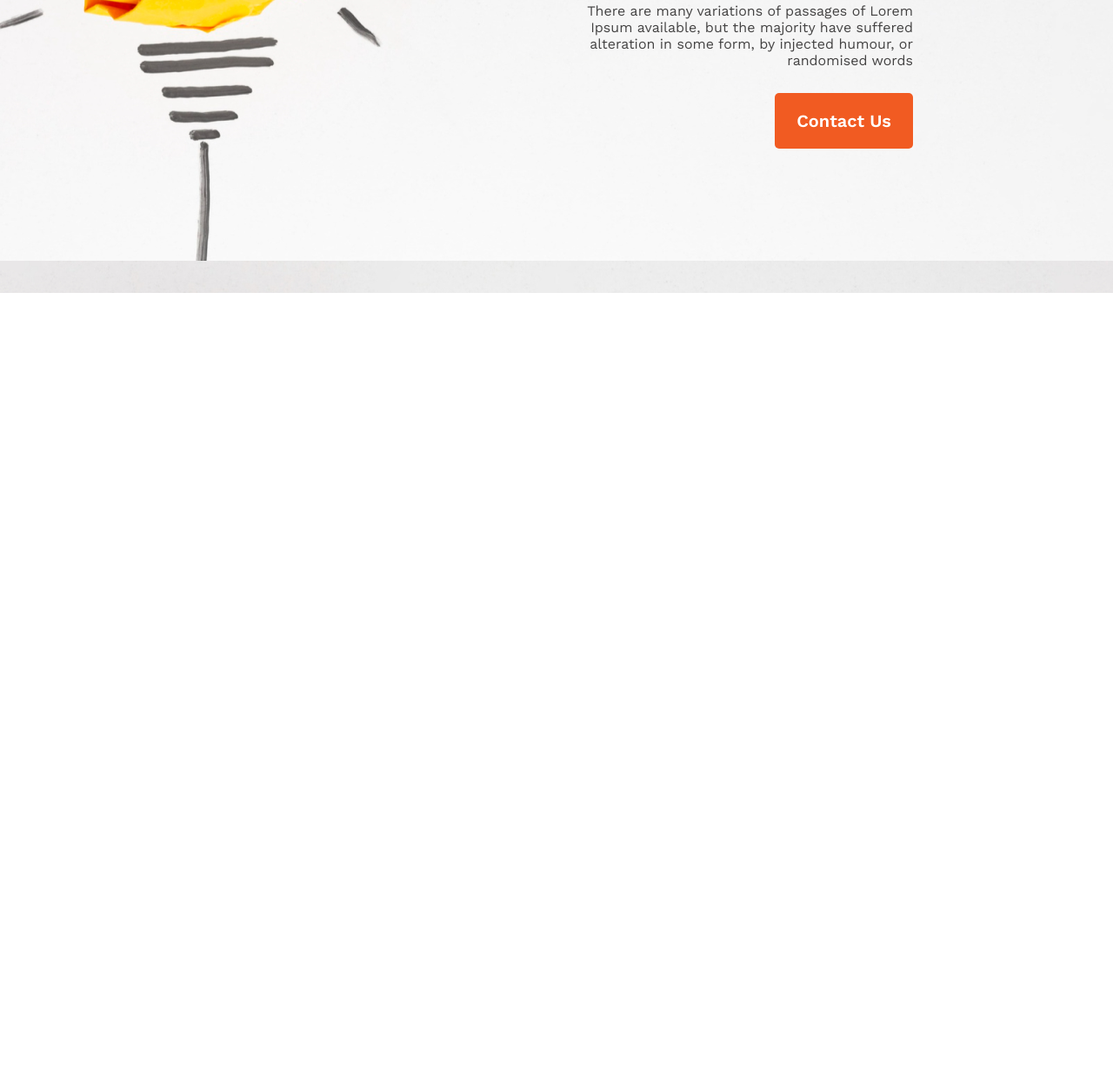
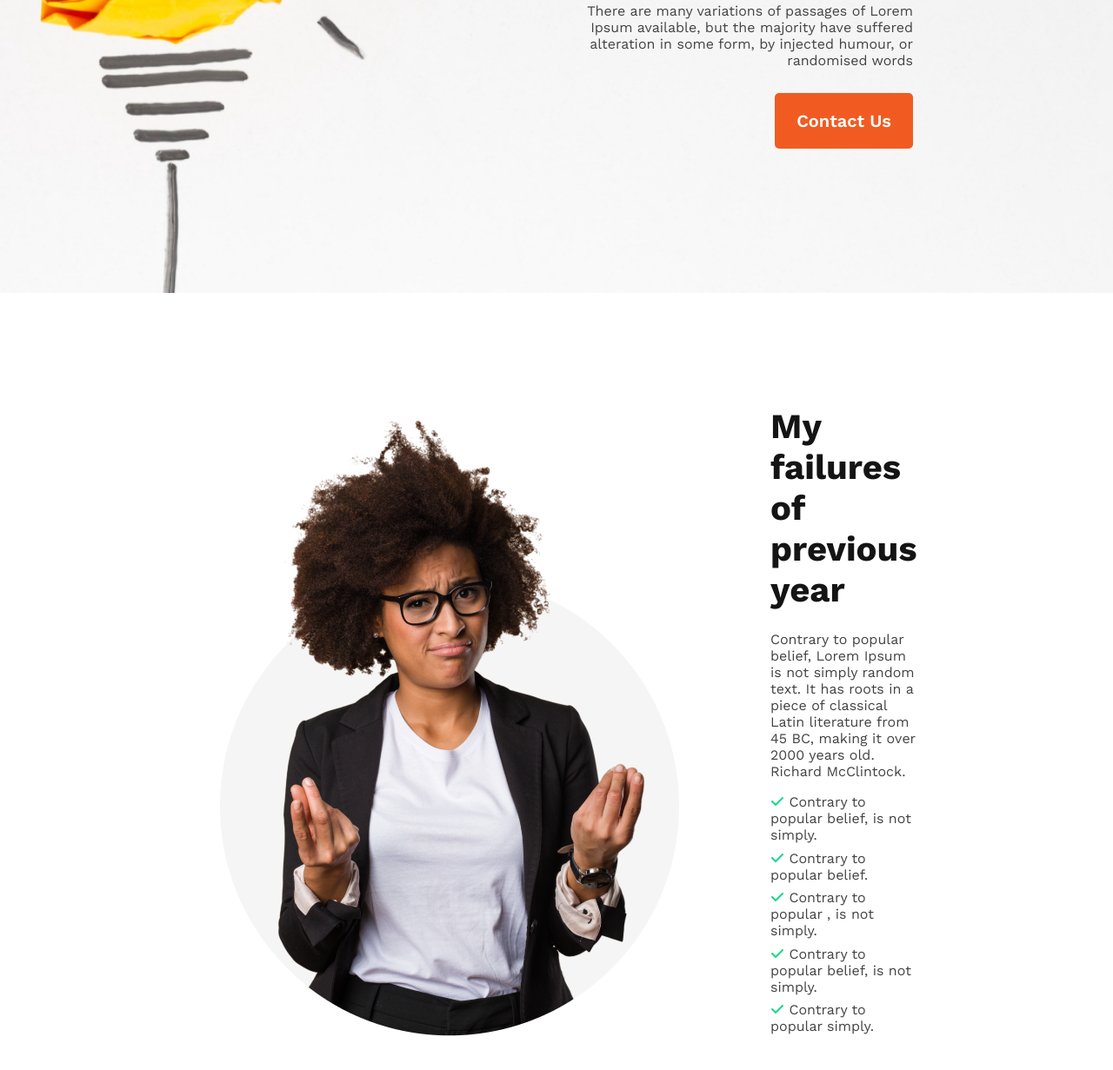
Before and after one commit to arman-dev/assignment1, a plain HTML site: page index.html in a window 1280 px wide. Shown: the part 545-1776 px from the top of the page at 87% size. Before the commit the page ends 882 px from the top, so only its background shows below. Drawn offline with nearby package versions, Linux system fonts and the light colour scheme.

Commit message:
section 1 added

```diff
--- a/index.html
+++ b/index.html
@@ -6,7 +6,12 @@
     <meta name="viewport" content="width=device-width, initial-scale=1.0">
     <title>Assignment 1</title>
     <link rel="stylesheet" href="style.css">
+
+    <!-- google font -->
     <link rel="preconnect" href="https://fonts.googleapis.com"><link rel="preconnect" href="https://fonts.gstatic.com" crossorigin><link href="https://fonts.googleapis.com/css2?family=Work+Sans:ital,wght@0,400;0,500;0,600;0,700;1,400;1,500;1,600;1,700&display=swap" rel="stylesheet">
+
+    <!-- fontAwesome cdn -->
+    <link rel="stylesheet" href="https://cdnjs.cloudflare.com/ajax/libs/font-awesome/6.2.1/css/all.min.css" integrity="sha512-MV7K8+y+gLIBoVD59lQIYicR65iaqukzvf/nwasF0nqhPay5w/9lJmVM2hMDcnK1OnMGCdVK+iQrJ7lzPJQd1w==" crossorigin="anonymous" referrerpolicy="no-referrer" />
 </head>
 <body>
     <header>
@@ -14,5 +19,25 @@
         <p>There are many variations of passages of Lorem Ipsum available, but the majority have suffered alteration in some form, by injected humour, or randomised words</p>
         <button class="primary-btn">Contact Us</button>
     </header>
+    <main>
+        <section class="section1">
+            <div class="image">
+                <img src="./images/person.png" alt="">
+            </div>
+            <div class="failures">
+                <h2>My failures of previous year</h2>
+                <p>Contrary to popular belief, Lorem Ipsum is not simply random text. It has roots in a piece of classical Latin literature from 45 BC, making it over 2000 years old. Richard McClintock.</p>
+                <ul>
+                    <li><i class="fa fa-check" aria-hidden="true"></i> Contrary to popular belief, is not simply. </li>
+                    <li><i class="fa fa-check" aria-hidden="true"></i> Contrary to popular belief. </li>
+                    <li><i class="fa fa-check" aria-hidden="true"></i> Contrary to popular , is not simply.</li>
+                    <li><i class="fa fa-check" aria-hidden="true"></i> Contrary to popular belief, is not simply.</li>
+                    <li><i class="fa fa-check" aria-hidden="true"></i> Contrary to popular simply.</li>
+                </ul>
+
+
+            </div>
+        </section>
+    </main>
 </body>
 </html>
--- a/style.css
+++ b/style.css
@@ -1,25 +1,32 @@
-*{
+* {
     padding: 0;
     margin: 0;
     font-family: 'Work Sans', sans-serif;
 }
-header{
+
+/* =========== Header section start =========== */
+header {
     padding: 216px;
     padding: 216px 230px 166px 50%;
     background: url("./images/banner/banner1.png");
+    background-position: center;
+    background-repeat: no-repeat;
+    background-size: cover;
     text-align: right;
-    background-position: center;
 }
-header h2{
+
+header h2 {
     font-weight: 700;
     font-size: 65px;
     color: #151414;
 }
-header p{
+
+header p {
     color: #444343;
     margin: 28px 0;
 }
-header button{
+
+header button {
     background-color: #F15B22;
     padding: 20px 25px;
     border-radius: 5px;
@@ -28,3 +35,41 @@ header button{
     font-weight: 600;
     color: white;
 }
+
+/* =========== Header section End =========== */
+
+/* =========== Main section Start =========== */
+main {
+    padding: 130px 230px;
+}
+
+/* =========== Section1 Start =========== */
+.section1{
+    display: flex;
+    justify-content: space-evenly;
+    align-items: center;
+    gap: 87px;
+}
+.failures h2 {
+    font-weight: 700;
+    font-size: 40px;
+    color: #151414;
+    margin-bottom: 24px;
+}
+.failures p{
+    color: #444343;
+    margin-bottom: 16px;
+}
+.failures ul{
+    color: #444343;
+    list-style: none;
+}
+.failures .fa{
+    color: #16D887;
+}
+.failures ul li{
+    margin-bottom: 7.5px;
+}
+/* =========== Section1 End =========== */
+
+/* =========== Main section End =========== */
```
